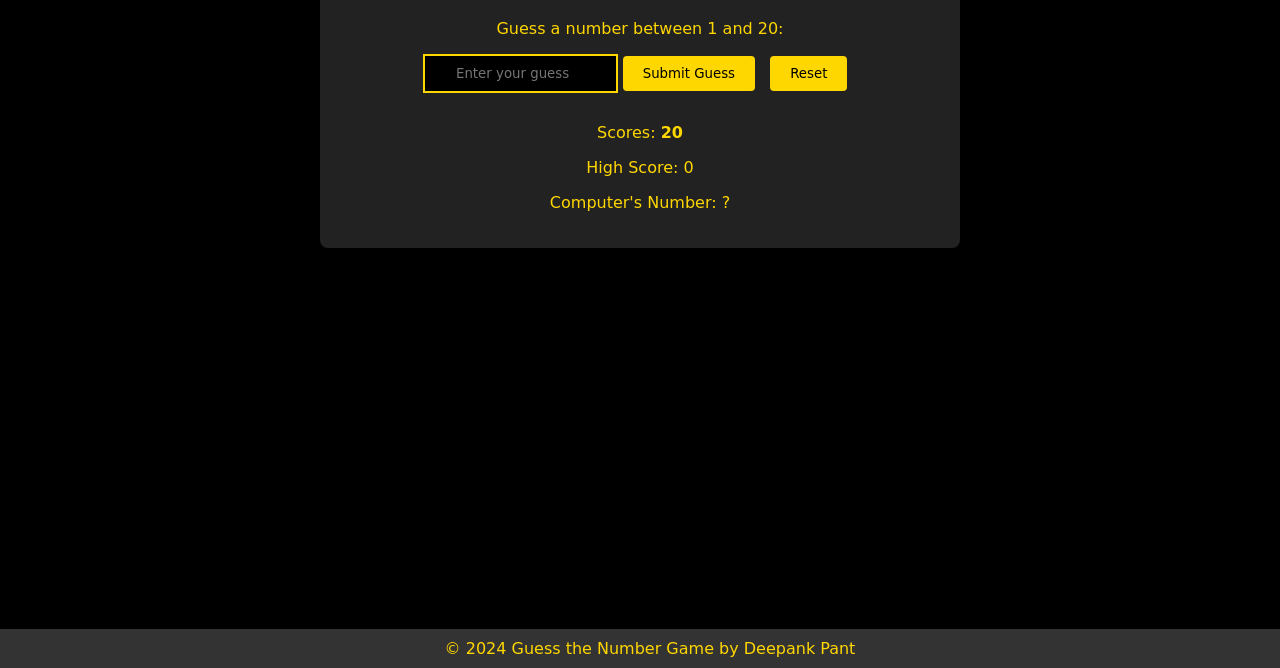
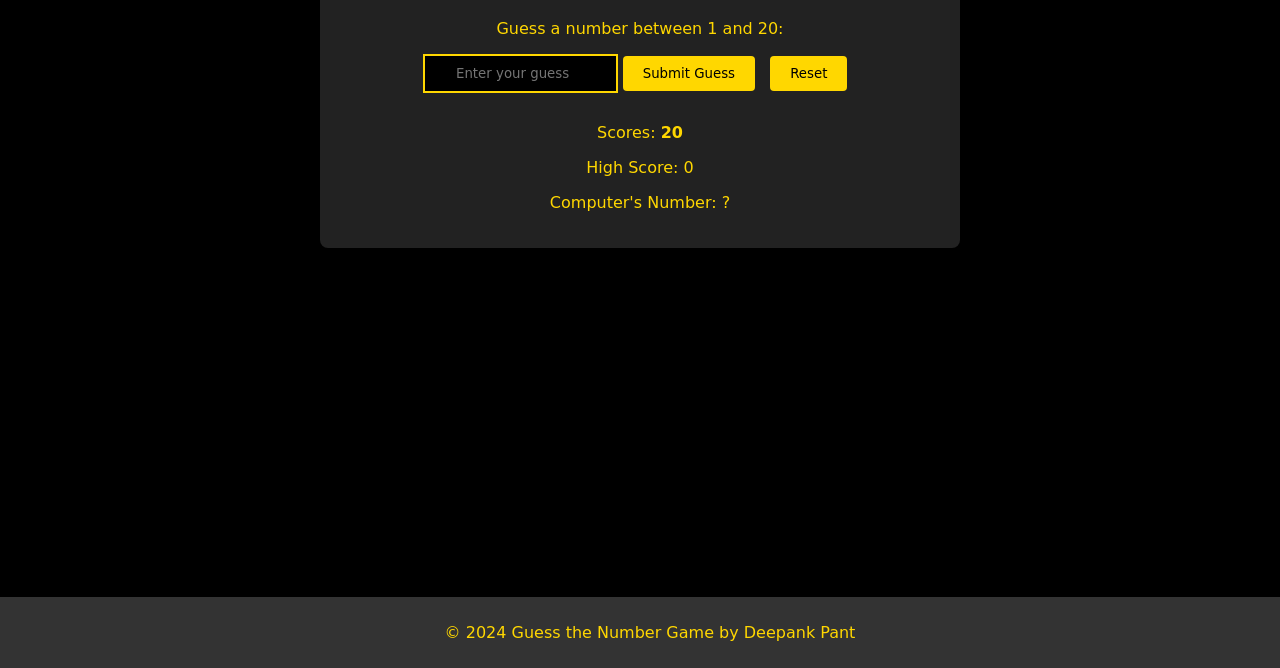
Before and after one commit to Deepank481/GuessTheNumber, a plain HTML site: page index.html in a window 1280 px wide. Shown: the part 132-800 px from the top of the page. Drawn offline with Linux system fonts and the light colour scheme.

Commit message:
21 jan footer modified

```diff
--- a/styles.css
+++ b/styles.css
@@ -70,7 +70,3 @@ body {
   bottom: 0;
   width: 100%;
 }
-
-.retro-footer p {
-  margin: 0;
-}
```
